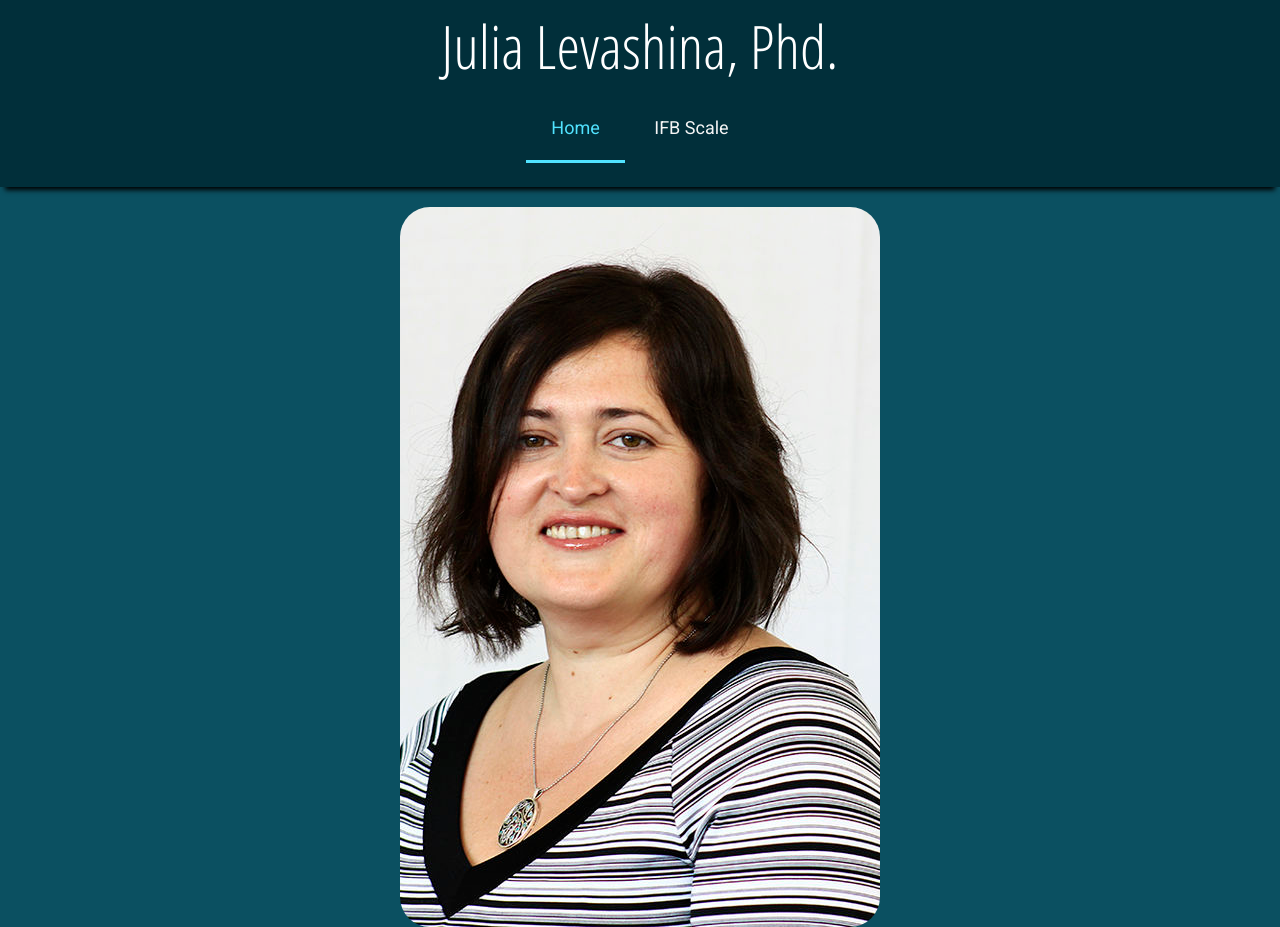
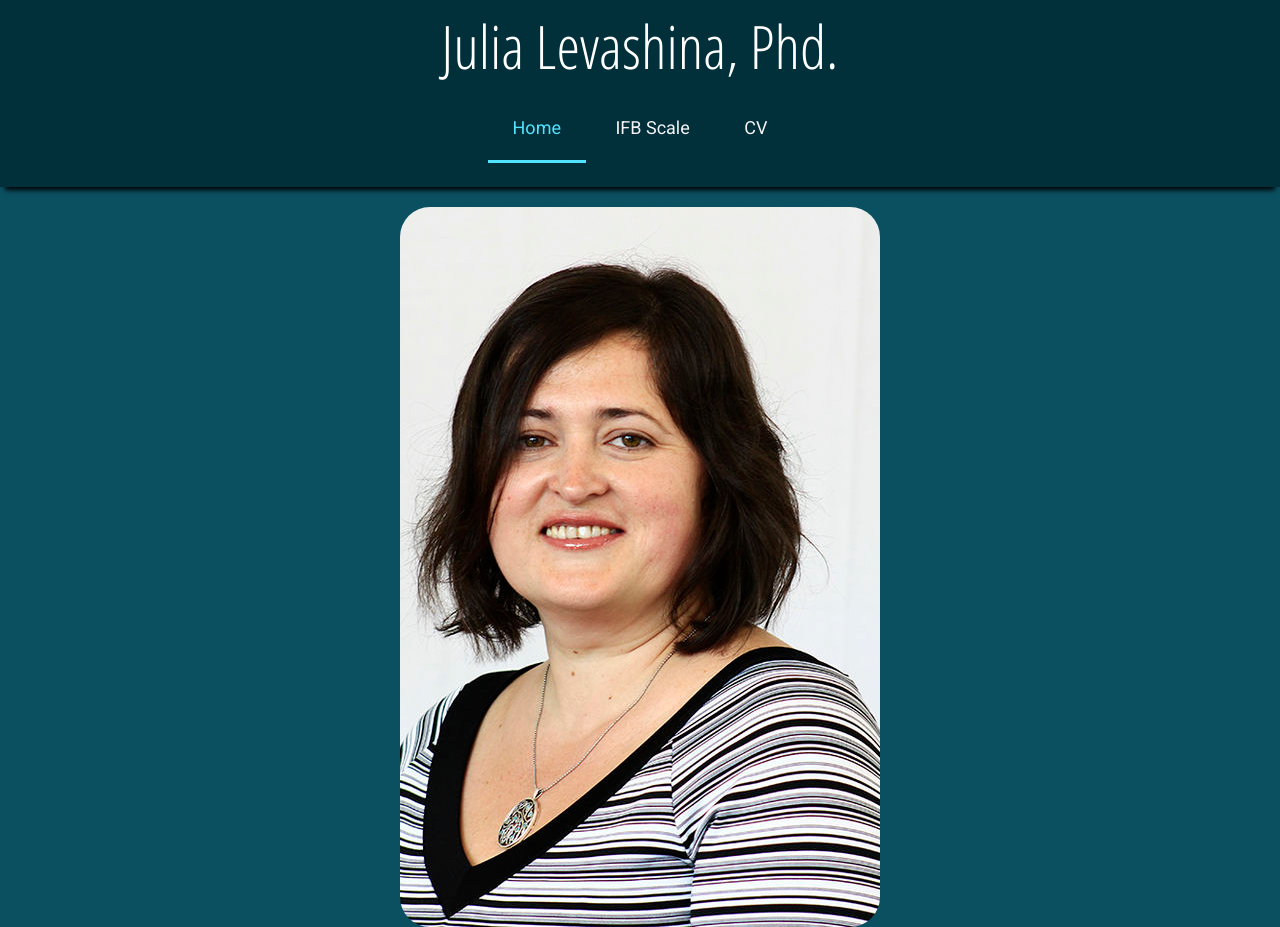
Before and after one commit to jlevashi/jlevashi.github.io, a plain HTML site: page index.html in a window 1280 px wide. Shown: the top 927 px of the page. Drawn offline with Linux system fonts and the light colour scheme.

Commit message:
Add CV to menu

```diff
--- a/index.html
+++ b/index.html
@@ -15,6 +15,7 @@
 			<ul id="menu-ul">
 				<li id="menu-li"><a id="active" href="index.html">Home</a></li>
 				<li id="menu-li"><a href="ifbscale.html">IFB Scale</a></li>
+				<li id="menu-li"><a href="files/CV_Levashina_2019.pdf">CV</a></li>
 			</ul>
 		</nav>
 	</header>
```
